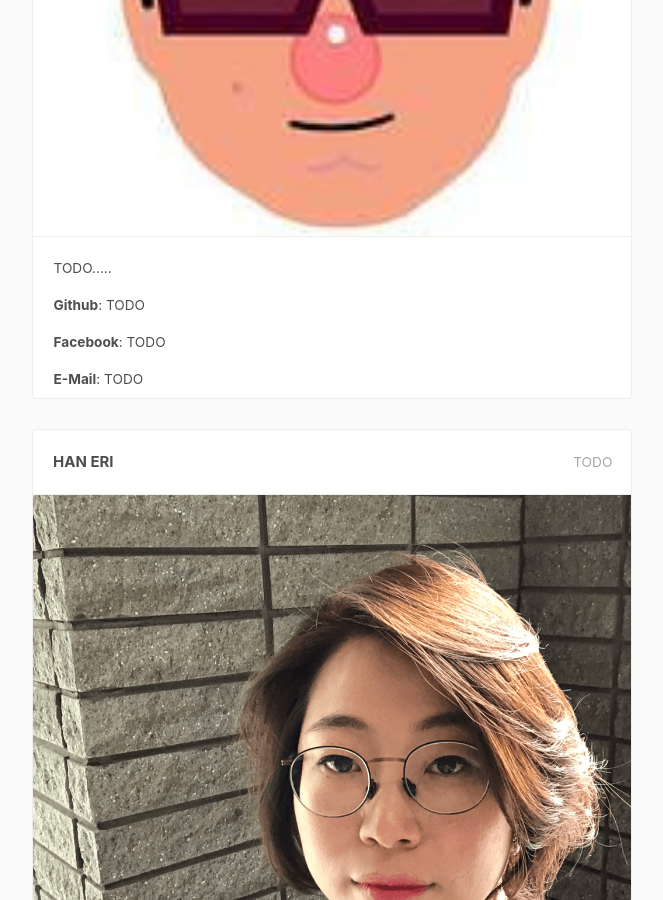
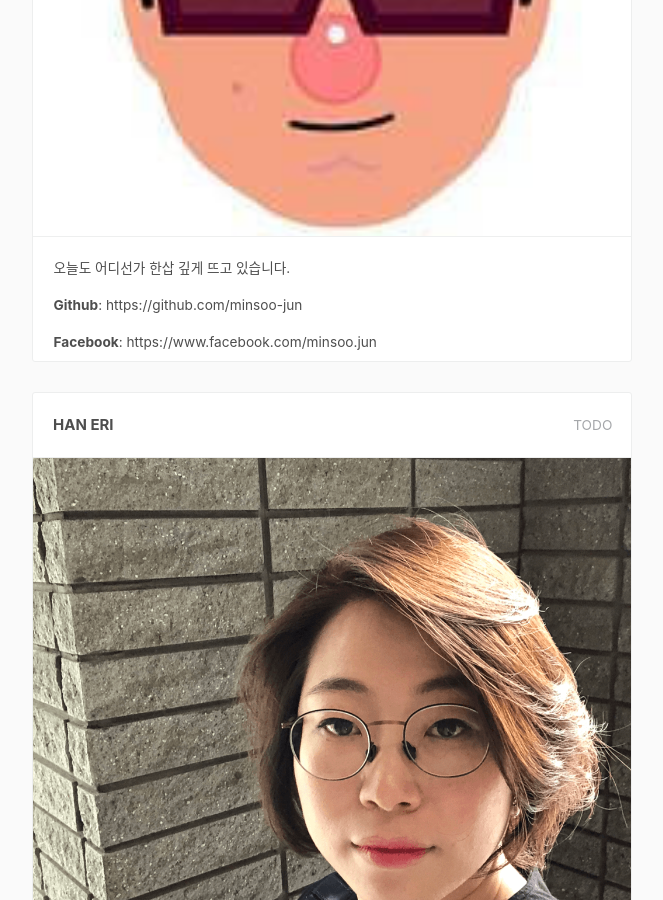
Before and after one commit to kodevops/blog, a Jekyll site: the page built from staff/index.html, in a window 1280 px wide and 900 px high, scrolled down 2462 px. Shown: the whole window, without its empty margins (308-971 px from the left). Built offline with Jekyll 4.4.1, drawn with Linux system fonts in a browser that asks for light colours; nearby versions of some CDN libraries; comment, search, counter and statistics services are not loaded.

Commit message:
add minsoo branch

```diff
--- a/staff/index.html
+++ b/staff/index.html
@@ -98,16 +98,13 @@ layout: default
                             <img src="images/staff-avatar-manggu.jpeg">
                             <ul>
                                 <li>
-                  TODO.....
+                                    오늘도 어디선가 한삽 깊게 뜨고 있습니다.
                                 </li>
                                 <li>
-                  <span><b>Github</b>: TODO</span>
+                                    <span><b>Github</b>: https://github.com/minsoo-jun</span>
                                 </li>
                                 <li>
-                  <span><b>Facebook</b>: TODO</span>
-                </li>
-                <li>
-                  <span><b>E-Mail</b>: TODO</span>
+                                    <span><b>Facebook</b>: https://www.facebook.com/minsoo.jun</span>
                                 </li>
                             </ul>
                         </div>
```
Lines whose indentation alone changed are shown as unchanged.
